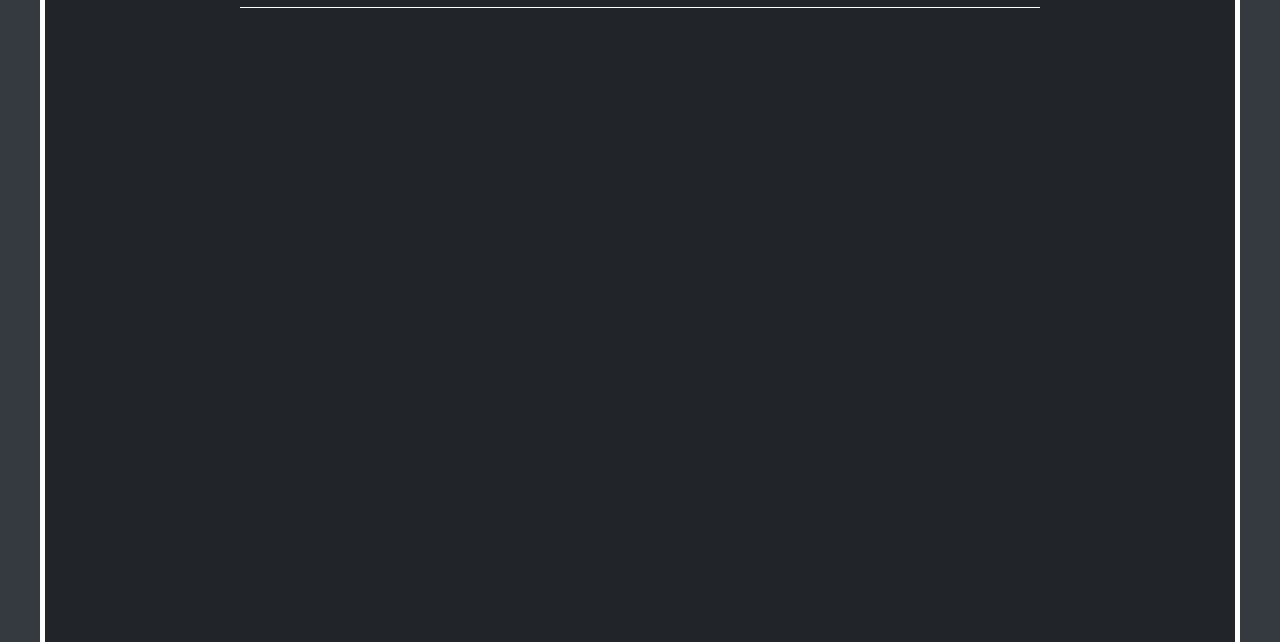
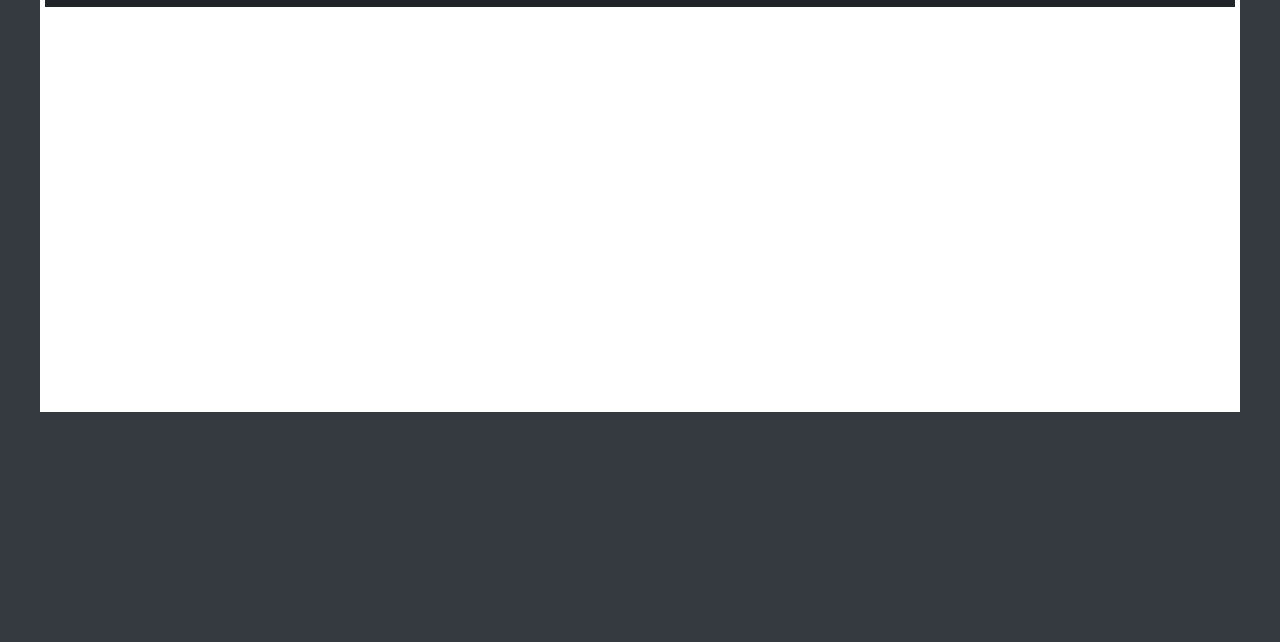
Before and after one commit to Jean-f-05/super-duper-event, a plain HTML site: page index.html in a window 1280 px wide. Shown: the part 1305-1947 px from the top of the page. After the commit the page ends 1737 px from the top, so only its background shows below. Drawn offline with Linux system fonts and the light colour scheme.

Commit message:
added callToAction section & minor testimonial fix

```diff
--- a/index.html
+++ b/index.html
@@ -78,6 +78,7 @@
           </div>
         </div>
       </section>
+      <section id="callToAction"></section>
     </main>
   </body>
 </html>
--- a/style.css
+++ b/style.css
@@ -116,7 +116,7 @@ body {
 }
 
 #schedules {
-  height: 250vh;
+  /* height: 250vh; */
   padding: 3rem 10rem 0;
 }
 
@@ -132,7 +132,7 @@ body {
   height: 16.5rem;
 }
 
-.testimonial {
+.testimonial:not(:last-child) {
   position: relative;
   border-bottom: 0.1rem solid #fff;
 }
@@ -172,3 +172,8 @@ body {
 .testimonial3_img {
   width: 25rem;
 }
+
+#callToAction {
+  background-color: #fff;
+  height: 50vh;
+}
```
